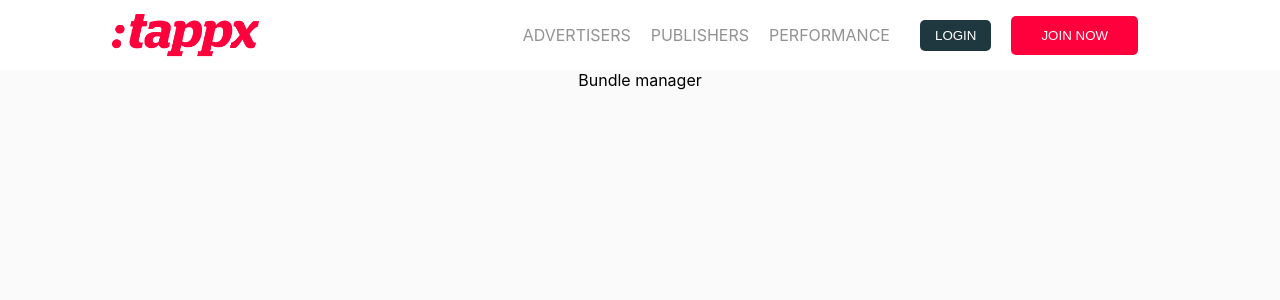
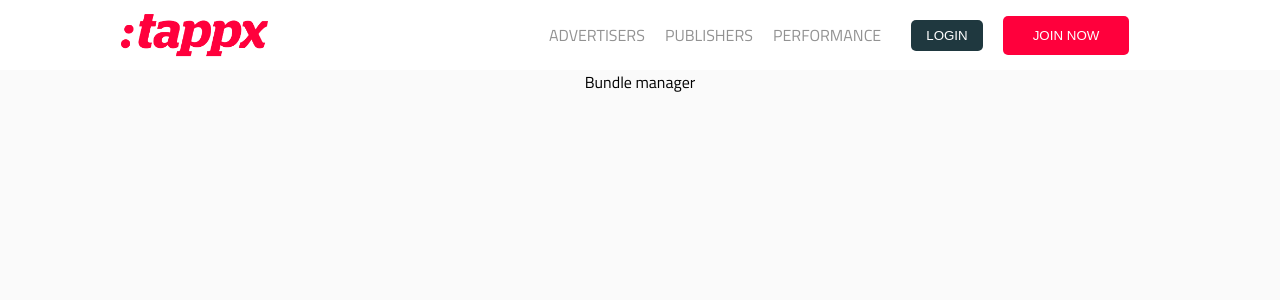
Before and after one commit to a96lex/tappx-test-frontend, a React (Create React App) app: page / in a window 1280 px wide. Shown: the top 300 px of the page. Built offline with nearby package versions, Linux system fonts and the light colour scheme.

Commit message:
change font

```diff
--- a/public/index.html
+++ b/public/index.html
@@ -24,6 +24,10 @@
       work correctly both with client-side routing and a non-root public URL.
       Learn how to configure a non-root public URL by running `npm run build`.
     -->
+    <link
+      href="https://fonts.googleapis.com/css?family=Titillium Web"
+      rel="stylesheet"
+    />
     <title>React App</title>
   </head>
   <body>
--- a/src/index.css
+++ b/src/index.css
@@ -1,13 +1,12 @@
 body {
   margin: 0;
-  font-family: -apple-system, BlinkMacSystemFont, 'Segoe UI', 'Roboto', 'Oxygen',
-    'Ubuntu', 'Cantarell', 'Fira Sans', 'Droid Sans', 'Helvetica Neue',
-    sans-serif;
+  font-family: Titillium Web, "Helvetica", "Arial", sans-serif;
   -webkit-font-smoothing: antialiased;
   -moz-osx-font-smoothing: grayscale;
+  outline: none;
 }
 
 code {
-  font-family: source-code-pro, Menlo, Monaco, Consolas, 'Courier New',
+  font-family: source-code-pro, Menlo, Monaco, Consolas, "Courier New",
     monospace;
 }
```
